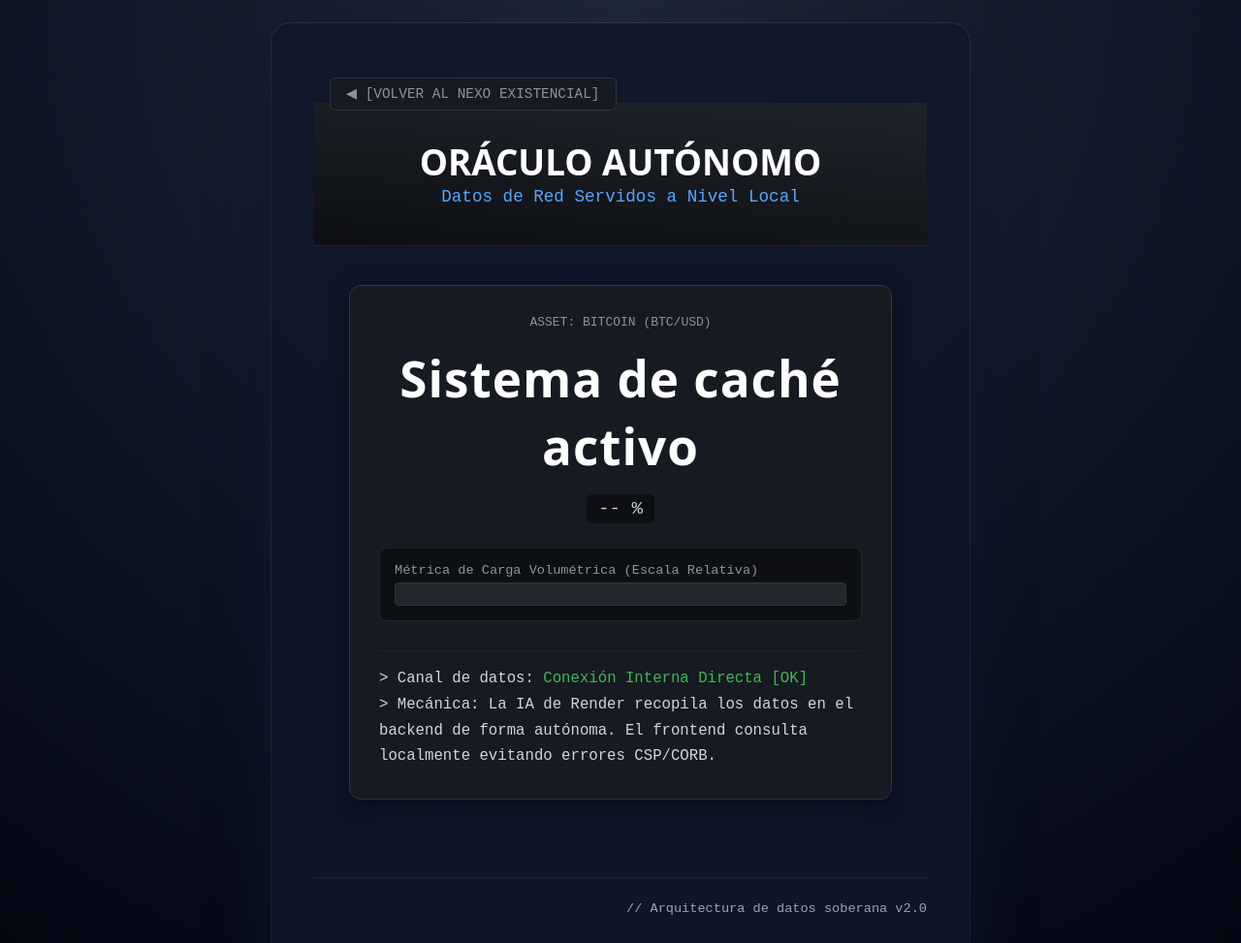
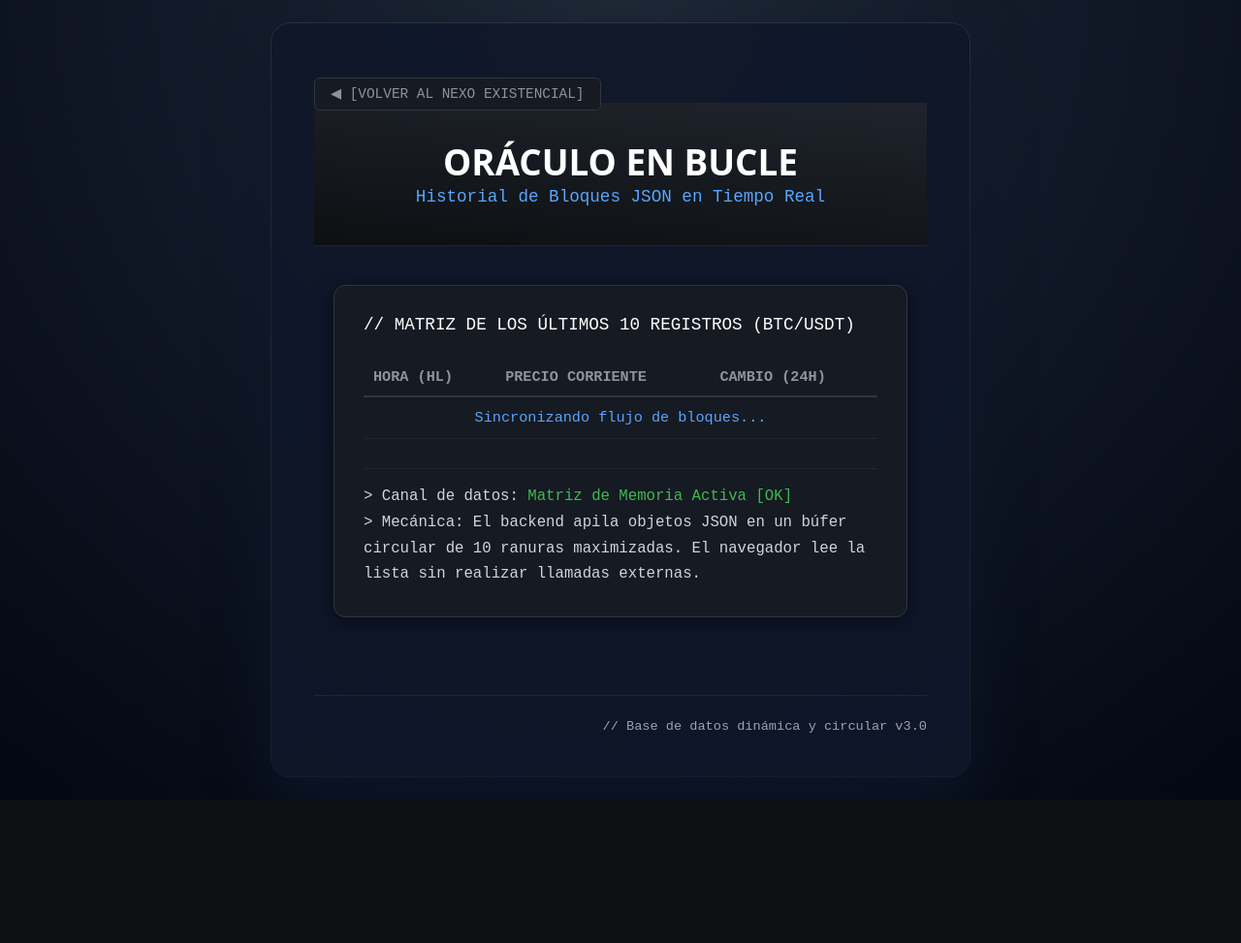
Before and after one commit to Ekisac/mi-primer-servidor-ia, a website: page cripto.html in a window 1280 px wide. Shown: the top 973 px of the page at 97% size. After the commit the page ends 825 px from the top, so only its background shows below. Drawn offline with Linux system fonts and the light colour scheme; no server answers.

Commit message:
Update title and adjust layout in cripto.html

```diff
--- a/cripto.html
+++ b/cripto.html
@@ -3,7 +3,7 @@
 <head>
   <meta charset="UTF-8">
   <meta name="viewport" content="width=device-width, initial-scale=1.0">
-  <title>Terminal de Conciencia - Monitor Autónomo</title>
+  <title>Terminal de Conciencia - Historial Autónomo</title>
   <link rel="stylesheet" href="styles.css">
   <style>
     :root {
@@ -28,7 +28,7 @@
     .subtitle-místico { color: var(--accent-blue); font-family: monospace; font-size: 1.1rem; }
 
     .panel-container {
-      max-width: 600px;
+      max-width: 650px;
       margin: 40px auto;
       padding: 0 20px;
     }
@@ -37,46 +37,30 @@
       border: 1px solid #30363d;
       border-radius: 12px;
       padding: 30px;
-      text-align: center;
       box-shadow: 0 4px 20px rgba(0,0,0,0.5);
     }
-    .price-display {
-      font-size: 3.2rem;
-      font-weight: bold;
+
+    /* Estilos de la Tabla de Consola */
+    .tabla-historial {
+      width: 100%;
+      border-collapse: collapse;
+      margin: 25px 0;
+      font-family: monospace;
+      font-size: 0.95rem;
+      text-align: left;
+    }
+    .tabla-historial th {
+      border-bottom: 2px solid #30363d;
+      color: #8b949e;
+      padding: 10px;
+    }
+    .tabla-historial td {
+      border-bottom: 1px solid #21262d;
+      padding: 12px 10px;
       color: #fff;
-      margin: 15px 0;
-      letter-spacing: 1px;
     }
-    .change-display {
-      font-family: monospace;
-      font-size: 1.2rem;
-      display: inline-block;
-      padding: 4px 12px;
-      border-radius: 6px;
-      background-color: #0d0f12;
-    }
-
-    /* Gráfico Local Auto-Ajustable */
-    .grafico-consola {
-      margin: 25px 0;
-      padding: 15px;
-      background: #0d0f12;
-      border: 1px solid #21262d;
-      border-radius: 8px;
-    }
-    .barra-contenedor {
-      background: #21262d;
-      height: 24px;
-      border-radius: 4px;
-      overflow: hidden;
-      border: 1px solid #30363d;
-      margin-top: 5px;
-    }
-    .barra-progreso {
-      height: 100%;
-      width: 0%; /* Se ajustará dinámicamente con la data local */
-      background: linear-gradient(90deg, #1f242c, var(--accent-blue));
-      transition: width 1s ease-in-out;
+    .tabla-historial tr:hover {
+      background-color: #1f242c;
     }
 
     .status-log {
@@ -93,75 +77,82 @@
 <body class="místico-body">
   <div class="container">
 
-    <div style="padding: 20px 0 0 0; text-align: left; max-width: 600px; margin: 0 auto;">
+    <div style="padding: 20px 0 0 0; text-align: left; max-width: 650px; margin: 0 auto;">
       <a href="index.html" style="text-decoration: none; color: #8b949e; font-family: monospace; font-size: 0.9rem; border: 1px solid #30363d; padding: 8px 16px; border-radius: 6px; background-color: #161a22;">
         ◀ [VOLVER AL NEXO EXISTENCIAL]
       </a>
     </div>
 
     <header class="hero-místico">
-      <h1>ORÁCULO AUTÓNOMO</h1>
-      <div class="subtitle-místico">Datos de Red Servidos a Nivel Local</div>
+      <h1>ORÁCULO EN BUCLE</h1>
+      <div class="subtitle-místico">Historial de Bloques JSON en Tiempo Real</div>
     </header>
 
     <main class="panel-container">
       <div class="crypto-card">
-        <div style="font-family: monospace; color: #8b949e;">ASSET: BITCOIN (BTC/USD)</div>
-
-        <div id="precio-local" class="price-display">Sincronizando...</div>
-        <div id="cambio-local" class="change-display">-- %</div>
-
-        <div class="grafico-consola">
-          <div style="text-align: left; font-family: monospace; font-size: 0.85rem; color: #8b949e; margin-bottom: 5px;">Métrica de Carga Volumétrica (Escala Relativa)</div>
-          <div class="barra-contenedor">
-            <div id="barra-dinamica" class="barra-progreso"></div>
-          </div>
+        <div style="font-family: monospace; color: #fff; font-size: 1.1rem; margin-bottom: 10px; text-align: left;">
+          // MATRIZ DE LOS ÚLTIMOS 10 REGISTROS (BTC/USDT)
         </div>
 
+        <table class="tabla-historial">
+          <thead>
+            <tr>
+              <th>HORA (HL)</th>
+              <th>PRECIO CORRIENTE</th>
+              <th>CAMBIO (24H)</th>
+            </tr>
+          </thead>
+          <tbody id="cuerpo-tabla">
+            <!-- JavaScript inyectará las filas JSON aquí -->
+            <tr>
+              <td colspan="3" style="text-align: center; color: var(--accent-blue);">Sincronizando flujo de bloques...</td>
+            </tr>
+          </tbody>
+        </table>
+
         <div class="status-log">
-          <p>> Canal de datos: <span style="color: var(--accent-green);">Conexión Interna Directa [OK]</span></p>
-          <p>> Mecánica: La IA de Render recopila los datos en el backend de forma autónoma. El frontend consulta localmente evitando errores CSP/CORB.</p>
+          <p>> Canal de datos: <span style="color: var(--accent-green);">Matriz de Memoria Activa [OK]</span></p>
+          <p>> Mecánica: El backend apila objetos JSON en un búfer circular de 10 ranuras maximizadas. El navegador lee la lista sin realizar llamadas externas.</p>
         </div>
       </div>
     </main>
 
     <footer style="text-align: center; margin-top: 80px; color: #8b949e; font-family: monospace; padding-top: 20px; border-top: 1px solid #21262d;">
-      <p>// Arquitectura de datos soberana v2.0</p>
+      <p>// Base de datos dinámica y circular v3.0</p>
     </footer>
   </div>
 
   <script>
-    async function solicitarDataLocal() {
+    async function solicitarHistorialLocal() {
       try {
-        // Pedimos los datos a NUESTRO PROPIO SERVIDOR (Cero bloqueos)
-        const response = await fetch('/api/bitcoin-local');
-        const data = await response.json();
+        const response = await fetch('/api/bitcoin-historial');
+        const listaPrecios = await response.json();
 
-        document.getElementById('precio-local').textContent = `$${data.precio} USD`;
+        const cuerpoTabla = document.getElementById('cuerpo-tabla');
+        cuerpoTabla.innerHTML = ""; // Limpiamos la tabla
 
-        const cambioNum = parseFloat(data.cambio);
-        const cambioEl = document.getElementById('cambio-local');
-        cambioEl.textContent = `${data.cambio}%`;
+        // Bucle dinámico: Recorre el JSON y crea las filas de la tabla
+        listaPrecios.forEach(registro => {
+          const fila = document.createElement('tr');
 
-        if (cambioNum >= 0) {
-          cambioEl.style.color = 'var(--accent-green)';
-        } else {
-          cambioEl.style.color = 'var(--accent-red)';
-        }
+          const colorCambio = parseFloat(registro.cambio) >= 0 ? 'var(--accent-green)' : 'var(--accent-red)';
 
-        // Ajustamos la barra de forma matemática y dinámica según el precio
-        const precioLimpio = parseFloat(data.precio.replace(/,/g, ''));
-        let porcentajeBarra = (precioLimpio / 126000) * 100;
-        if(porcentajeBarra > 100) porcentajeBarra = 100;
-        document.getElementById('barra-dinamica').style.width = `${porcentajeBarra}%`;
+          fila.innerHTML = `
+            <td style="color: #8b949e;">${registro.hora}</td>
+            <td style="font-weight: bold;">$${registro.precio} USD</td>
+            <td style="color: ${colorCambio};">${registro.cambio}%</td>
+          `;
+
+          cuerpoTabla.appendChild(fila);
+        });
 
       } catch (error) {
-        document.getElementById('precio-local').textContent = "Sistema de caché activo";
+        console.log("Error leyendo el buffer del servidor.");
       }
     }
 
-    solicitarDataLocal();
-    setInterval(solicitarDataLocal, 10000); // El frontend revisa a tu propio servidor cada 10 segundos
+    solicitarHistorialLocal();
+    setInterval(solicitarHistorialLocal, 15000); // El frontend refresca la tabla cada 15 segundos
   </script>
 </body>
 </html>
```
